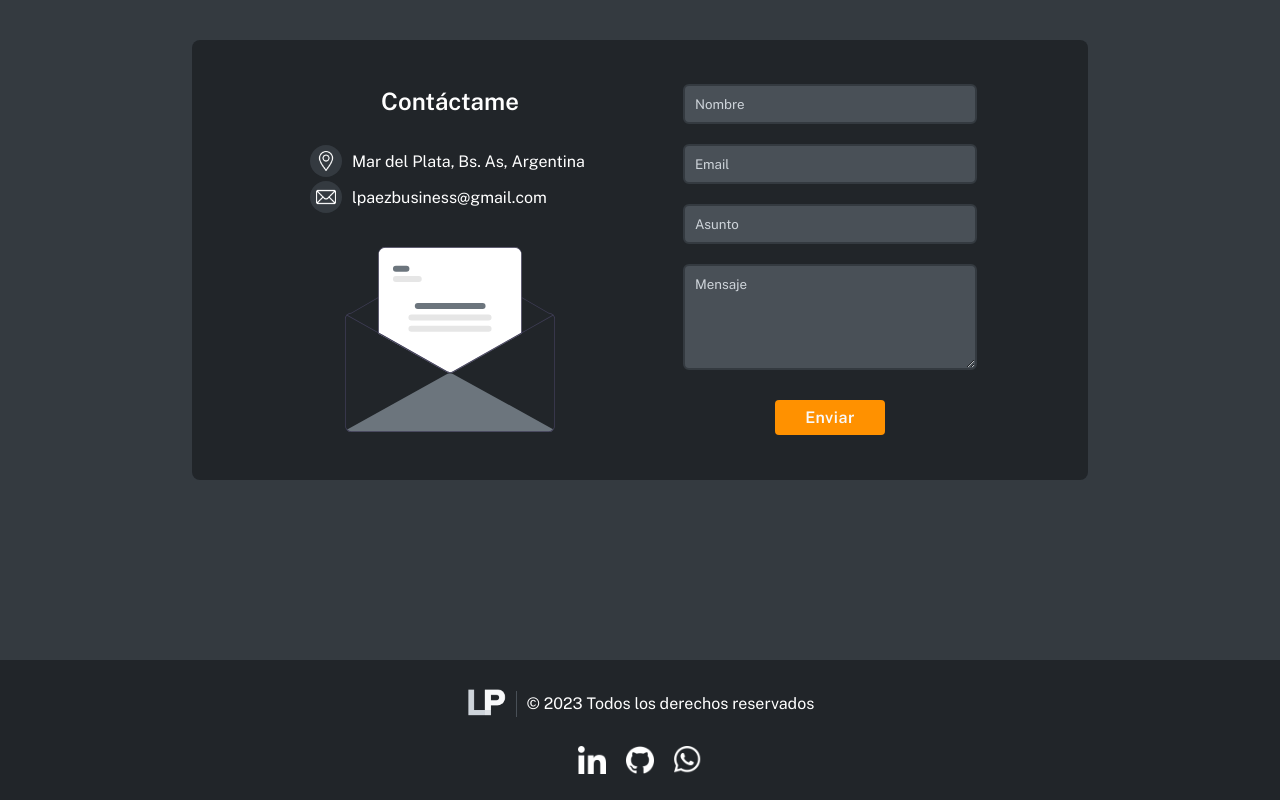
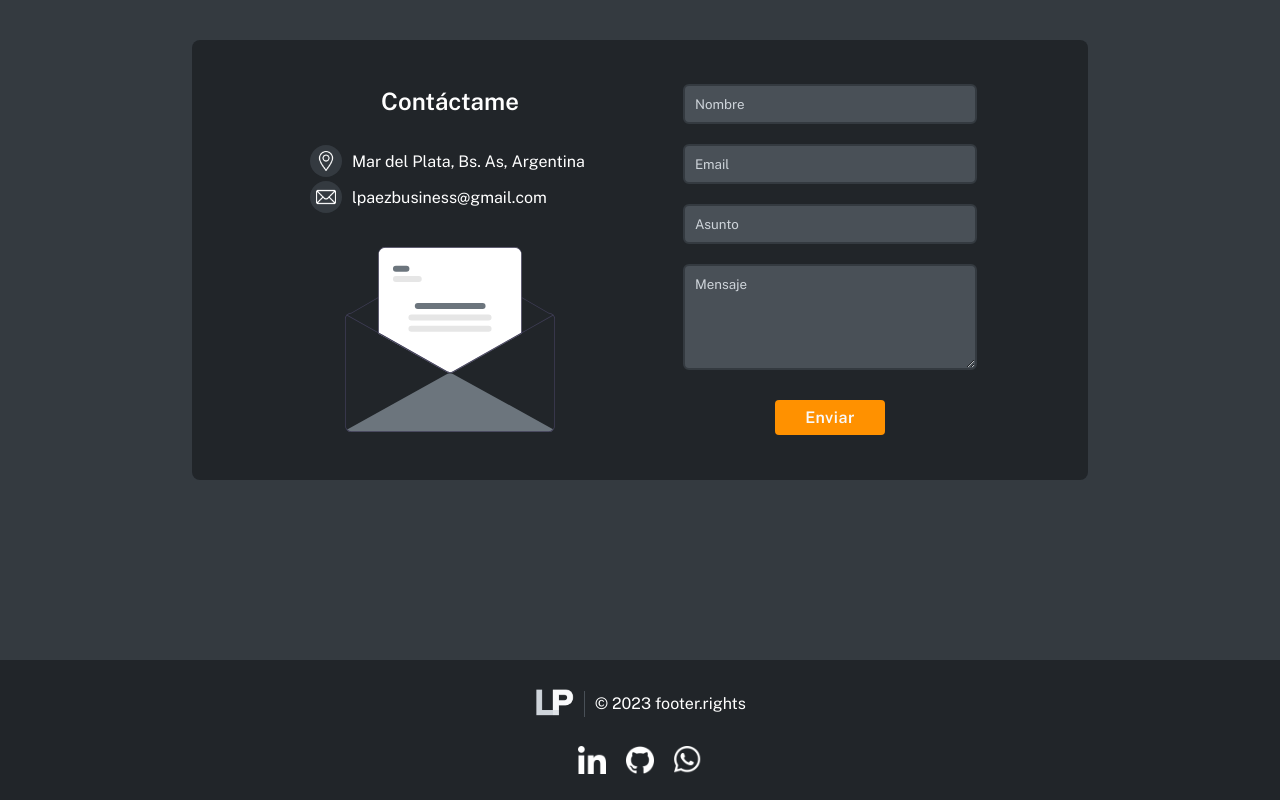
Before and after one commit to LeoPaez/portfolio-lp, a React (Vite) app: page / in a window 1280 px wide. Shown: the part 2027-2827 px from the top of the page. Built offline with nearby package versions, Linux system fonts and the light colour scheme.

Commit message:
Error de tipeo

```diff
--- a/src/components/Footer.jsx
+++ b/src/components/Footer.jsx
@@ -60,7 +60,7 @@ const Footer = () => {
             <FooterLogo src={WhiteLogo} alt="lp logo white" />
           </a>
           <Border />
-          <FooterRights>&copy; {year} {t("footer.rights")}</FooterRights>
+          <FooterRights>&copy; {year} {("footer.rights")}</FooterRights>
         </FooterCont>
         <FooterCont>
           <Social href="https://www.linkedin.com/in/leonel-paez/" target="_blank">
```
